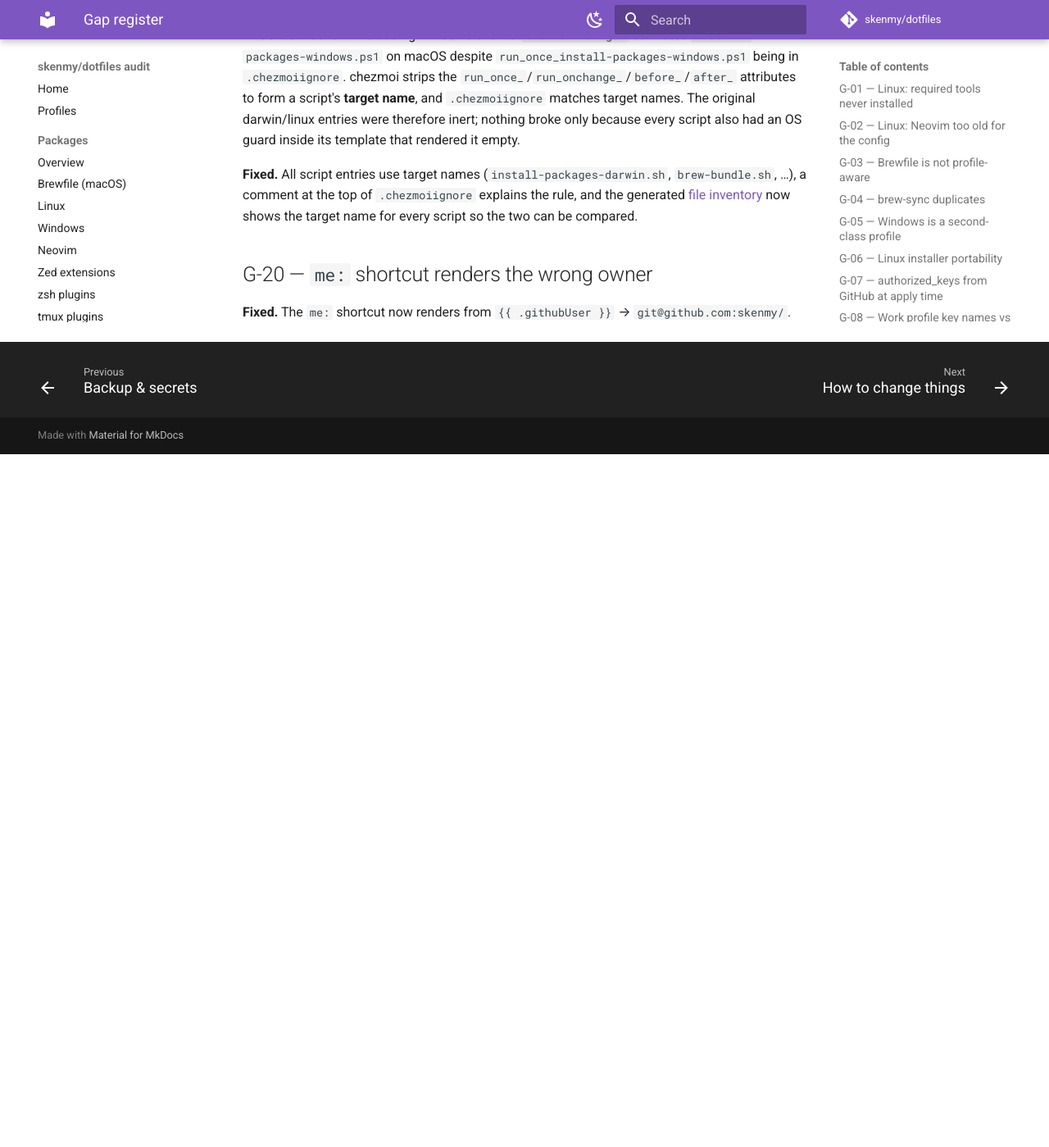
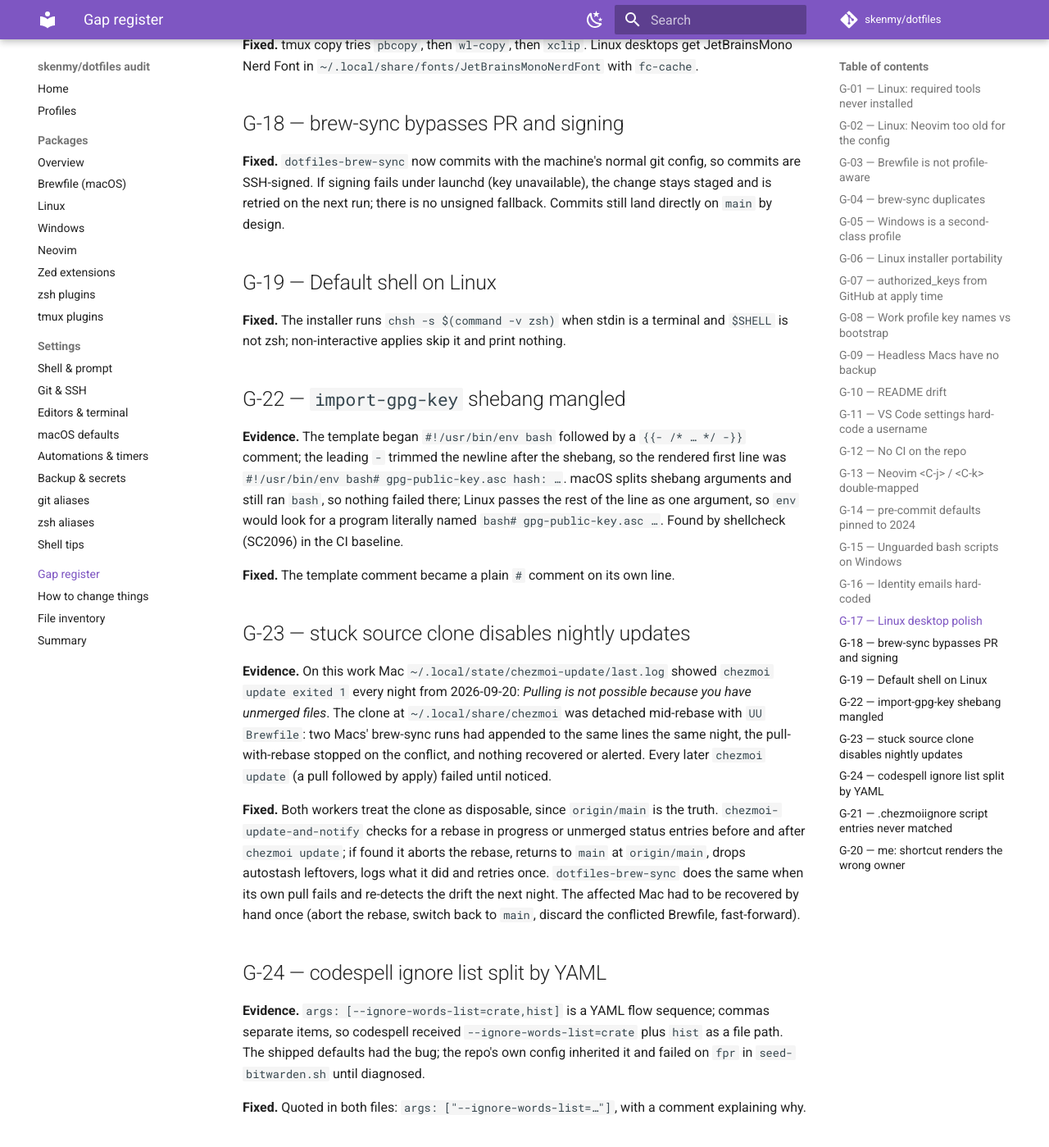
Before and after one commit to skenmy/dotfiles, an MkDocs documentation site: the page built from docs/gaps.md, in a window 1280 px wide and 1400 px high, scrolled down 8172 px. Shown: the whole window at 82% size. Built offline with MkDocs 1.6.1 and Material for MkDocs 9.7.7, drawn with Linux system fonts in a browser that asks for light colours; comment, search, counter and statistics services are not loaded; before the commit the page ends 8726 px from its top, so only the background shows below that; some of the changed text lies outside the part shown.

Commit message:
ci: pre-commit + per-OS/profile template render checks; self-healing workers
Closes G-12; adds and closes G-22, G-23, G-24.

- .github/workflows/ci.yml: pre-commit over the repo, then a render matrix
  (ubuntu/macos/windows × desktop-personal/server-work) that runs chezmoi
  init from .chezmoi.toml.tmpl with prompt answers passed by prompt text,
  lists managed targets, dry-run-applies every file, shellchecks every
  rendered run_*.sh (parses every .ps1 on Windows) and asserts per-profile
  facts (Brewfile only on macOS, .gitconfig-eit only when work,
  authorized_keys never when work, no Zed config when headless).
- .pre-commit-config.yaml: the shipped defaults plus shellcheck on the
  workers and bootstrap scripts. Baseline fixes: unused vars in
  bootstrap.sh, a shellcheck source directive in restic-backup.
- G-22: import-gpg-key's shebang was mangled by a {{- trim (harmless on
  macOS, fatal on Linux).
- G-23: chezmoi-update-and-notify and dotfiles-brew-sync now detect a
  source clone left mid-rebase/unmerged (observed on this Mac since
  2026-09-20 after two brew-sync runs collided) and reset it to
  origin/main instead of failing every night.
- G-24: codespell --ignore-words-list was an unquoted YAML flow sequence,
  so only the first word was ignored; quoted in both the shipped defaults
  and the repo config.
- signingKey prompt text shortened; docs, README, CLAUDE.md updated.

```diff
--- a/docs/gaps.md
+++ b/docs/gaps.md
@@ -20,7 +20,7 @@
 | [G-09](#g-09) | Medium | macOS headless | No restic backup on headless Macs — intentional? | **fixed** — decided: headless Macs are backed up |
 | [G-10](#g-10) | Medium | docs | README drift (GPG vs SSH signing, themes, age, agents) | **fixed** |
 | [G-11](#g-11) | Medium | macOS desktop | VS Code settings hard-code `/Users/paul` | **fixed** — VS Code management removed; Zed replaces it |
-| [G-12](#g-12) | Medium | repo | No CI or pre-commit on the repo itself | partly fixed by the docs workflow |
+| [G-12](#g-12) | Medium | repo | No CI or pre-commit on the repo itself | **fixed** — `ci.yml`: pre-commit, per-OS/profile render, shellcheck, assertions |
 | [G-13](#g-13) | Low | all | Neovim `<C-j>`/`<C-k>` mapped twice | **fixed** — quickfix on `]q`/`[q` |
 | [G-14](#g-14) | Low | all | pre-commit defaults pin 2024 revisions | **fixed** — v6.0.0 / v8.30.1 / v2.4.3 |
 | [G-15](#g-15) | Low | Windows | Four bash `run_onchange` scripts have no OS guard | **fixed** — ignored on Windows by target name |
@@ -30,6 +30,9 @@
 | [G-19](#g-19) | Low | Linux | `chsh` to zsh is manual | **fixed** — installer runs `chsh` when interactive |
 | [G-20](#g-20) | Low | all | `me:` URL shortcut renders to `paulwilliams/`, not `skenmy/` | **fixed** — uses `githubUser` |
 | [G-21](#g-21) | Medium | all | `.chezmoiignore` script entries used source names, so they never matched | **fixed** — target names |
+| [G-22](#g-22) | Low | Linux | `import-gpg-key` shebang mangled by a `{{-` trim | **fixed** |
+| [G-23](#g-23) | High | macOS, Linux | A brew-sync merge conflict leaves the source clone mid-rebase; every nightly update then fails silently | **fixed** — workers detect and reset the clone |
+| [G-24](#g-24) | Low | all | codespell `--ignore-words-list` split by YAML; only the first word was ignored | **fixed** — quoted |
 
 ---
 
@@ -176,11 +179,15 @@
 
 ## G-12 — No CI on the repo {#g-12}
 
-Before the docs workflow there was no `.github/`. Nothing shellchecks the 13 scripts, renders the
-templates for each OS, or runs the repo's own pre-commit defaults. Suggested additions to
-`.github/workflows/`: `shellcheck` over `scripts/` and `dot_local/private_bin/`; `chezmoi --source . execute-template`
-smoke renders with `--promptBool headless=true,work=true`; a `.pre-commit-config.yaml` copied from
-`dot_config/pre-commit/skenmy-defaults.yaml`.
+**Fixed.** `.github/workflows/ci.yml` runs on every push and PR: (1) `pre-commit run --all-files` with the
+repo's own `.pre-commit-config.yaml` (the shipped defaults plus shellcheck on the workers); (2) a
+`render` matrix over ubuntu/macos/windows × two profiles (`desktop-personal`: headless=false, work=false;
+`server-work`: headless=true, work=true) that runs `chezmoi init` from `.chezmoi.toml.tmpl` with the
+prompt answers supplied by flag, `chezmoi managed`, a full `apply --dry-run` render of every file, a
+render + shellcheck of every `run_*.sh.tmpl` (unix) or a PowerShell parse of every `.ps1.tmpl` (Windows),
+and profile assertions (Brewfile only on macOS, `.gitconfig-eit` only when `work`, `authorized_keys`
+never when `work`, no Zed config when `headless`, Zed settings under `AppData` on Windows). The baseline
+run surfaced G-22 and G-24.
 
 ## G-13 — Neovim `<C-j>` / `<C-k>` double-mapped {#g-13}
 
@@ -213,6 +220,39 @@
 
 **Fixed.** The installer runs `chsh -s $(command -v zsh)` when stdin is a terminal and `$SHELL` is not zsh; non-interactive applies skip it and print nothing.
 
+## G-22 — `import-gpg-key` shebang mangled {#g-22}
+
+**Evidence.** The template began `#!/usr/bin/env bash` followed by a `{{- /* … */ -}}` comment; the leading
+`-` trimmed the newline after the shebang, so the rendered first line was
+`#!/usr/bin/env bash# gpg-public-key.asc hash: …`. macOS splits shebang arguments and still ran `bash`,
+so nothing failed there; Linux passes the rest of the line as one argument, so `env` would look for a
+program literally named `bash# gpg-public-key.asc …`. Found by shellcheck (SC2096) in the CI baseline.
+
+**Fixed.** The template comment became a plain `#` comment on its own line.
+
+## G-23 — stuck source clone disables nightly updates {#g-23}
+
+**Evidence.** On this work Mac `~/.local/state/chezmoi-update/last.log` showed `chezmoi update exited 1`
+every night from 2026-09-20: *Pulling is not possible because you have unmerged files*. The clone at
+`~/.local/share/chezmoi` was detached mid-rebase with `UU Brewfile`: two Macs' brew-sync runs had appended
+to the same lines the same night, the pull-with-rebase stopped on the conflict, and nothing recovered or
+alerted. Every later `chezmoi update` (a pull followed by apply) failed until noticed.
+
+**Fixed.** Both workers treat the clone as disposable, since `origin/main` is the truth.
+`chezmoi-update-and-notify` checks for a rebase in progress or unmerged status entries before and after
+`chezmoi update`; if found it aborts the rebase, returns to `main` at `origin/main`, drops autostash
+leftovers, logs what it did and retries once. `dotfiles-brew-sync` does the same when its own pull fails
+and re-detects the drift the next night. The affected Mac had to be recovered by hand once (abort the
+rebase, switch back to `main`, discard the conflicted Brewfile, fast-forward).
+
+## G-24 — codespell ignore list split by YAML {#g-24}
+
+**Evidence.** `args: [--ignore-words-list=crate,hist]` is a YAML flow sequence; commas separate items, so
+codespell received `--ignore-words-list=crate` plus `hist` as a file path. The shipped defaults had the
+bug; the repo's own config inherited it and failed on `fpr` in `seed-bitwarden.sh` until diagnosed.
+
+**Fixed.** Quoted in both files: `args: ["--ignore-words-list=…"]`, with a comment explaining why.
+
 ## G-21 — `.chezmoiignore` script entries never matched {#g-21}
 
 **Evidence.** Found while adding Windows entries: `chezmoi managed` still listed `install-packages-windows.ps1`
```
Also changed, not shown: .pre-commit-config.yaml (added, +44 -0 lines), CLAUDE.md (+6 -0 lines), README.md (+1 -0 lines), docs/howto.md (+14 -0 lines), docs/settings/automations.md (+5 -2 lines), 9 other files.
